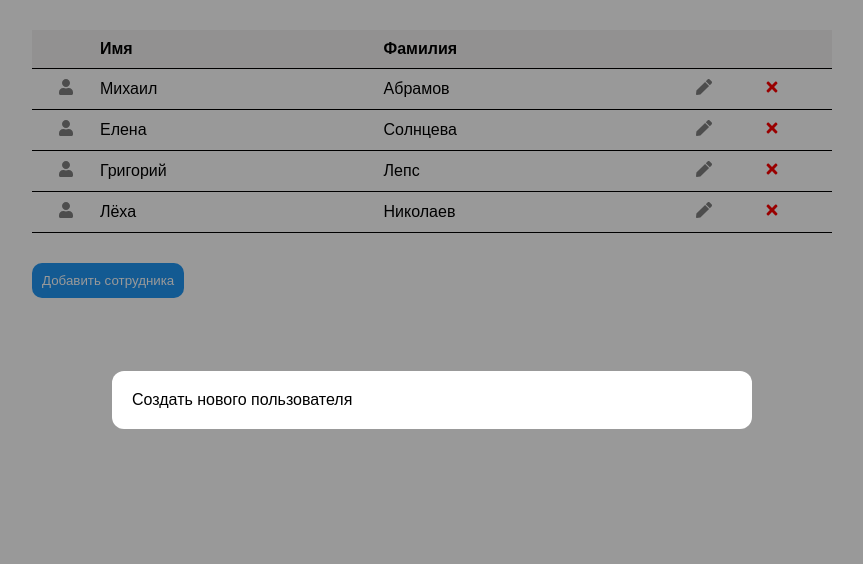
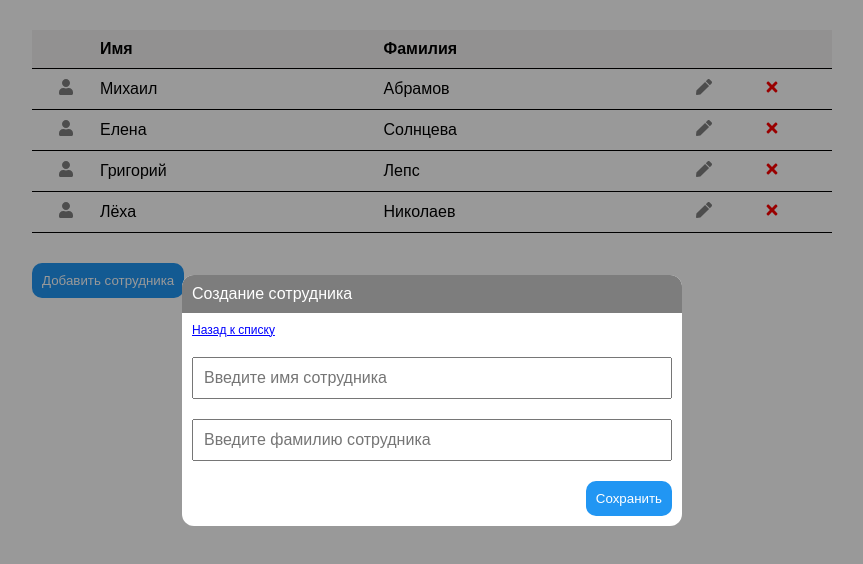
Before and after one commit to zulwaran/ASUProject-task, a React (Create React App) app: page / in a window 1280 px wide. Both pictures are taken after a click on the button "Добавить сотрудника". Shown: the top 564 px of the page, without its empty margins (208-1071 px from the left). Built offline with nearby package versions, Linux system fonts and the light colour scheme; data requests are answered from the project's data file; the HTML template or start-up script is replaced by a standard one.

Commit message:
add modal winows

```diff
--- a/src/Modal/modal.css
+++ b/src/Modal/modal.css
@@ -19,14 +19,47 @@
 }
 
 .modal__content {
-    padding: 20px;
     border-radius: 12px;
     background-color: white;
     transform: scale(0.5);
     transition: 0.4s all;
-    width: 50vw;
+    display: grid;
+    min-width: 500px
 }
 
 .modal__content.active {
     transform: scale(1);
 }
+
+.modal__header {
+    background-color: #7d7d7d;
+    font-size: 16px;
+    padding: 10px;
+    color: white;
+    margin-bottom: 10px;
+    border-radius: 12px 12px 0 0;
+}
+
+.modal__input {
+    margin: 10px;
+    padding: 10px;
+    font-size: 16px;
+}
+
+.modal__btn {
+    justify-self: right;
+    margin: 10px;
+}
+
+.modal__back-link {
+    margin-bottom: 10px;
+    margin-left: 10px;
+    font-size: 12px;
+    border: none;
+    outline: none;
+    background-color: inherit;
+    text-align: left;
+    cursor: pointer;
+    color: blue;
+    text-decoration: underline;
+}
--- a/src/components/AddButton.js
+++ b/src/components/AddButton.js
@@ -10,9 +10,15 @@ const AddButton = () => {
                 Добавить сотрудника
             </button>
             <Modal active={modalActive} setActive={setModalActive}>
-                <p>Создать нового пользователя</p>
+                <div className='modal__header'>Создание сотрудника</div>
+                <button className='modal__back-link' onClick={() => setModalActive(false)}>Назад к списку</button>
+                <input className='modal__input' type='text' placeholder='Введите имя сотрудника'></input>
+                <input className='modal__input' type='text' placeholder='Введите фамилию сотрудника'></input>
+                <button className='user-list__add-btn modal__btn'>
+                    Сохранить
+                </button>
             </Modal>
-        </div>
+        </div >
 
     )
 }
--- a/src/components/BodyTable.js
+++ b/src/components/BodyTable.js
@@ -67,7 +67,13 @@ const BodyTable = () => {
                 ))}
             </tbody>
             <Modal active={modalActive} setActive={setModalActive}>
-                <p>Редактировать пользователя</p>
+                <div className='modal__header'>Редактирование сотрудника</div>
+                <button className='modal__back-link' onClick={() => setModalActive(false)}>Назад к списку</button>
+                <input className='modal__input' type='text' placeholder='Введите имя сотрудника'></input>
+                <input className='modal__input' type='text' placeholder='Введите фамилию сотрудника'></input>
+                <button className='user-list__add-btn modal__btn'>
+                    Сохранить
+                </button>
             </Modal>
         </>
     )
```
